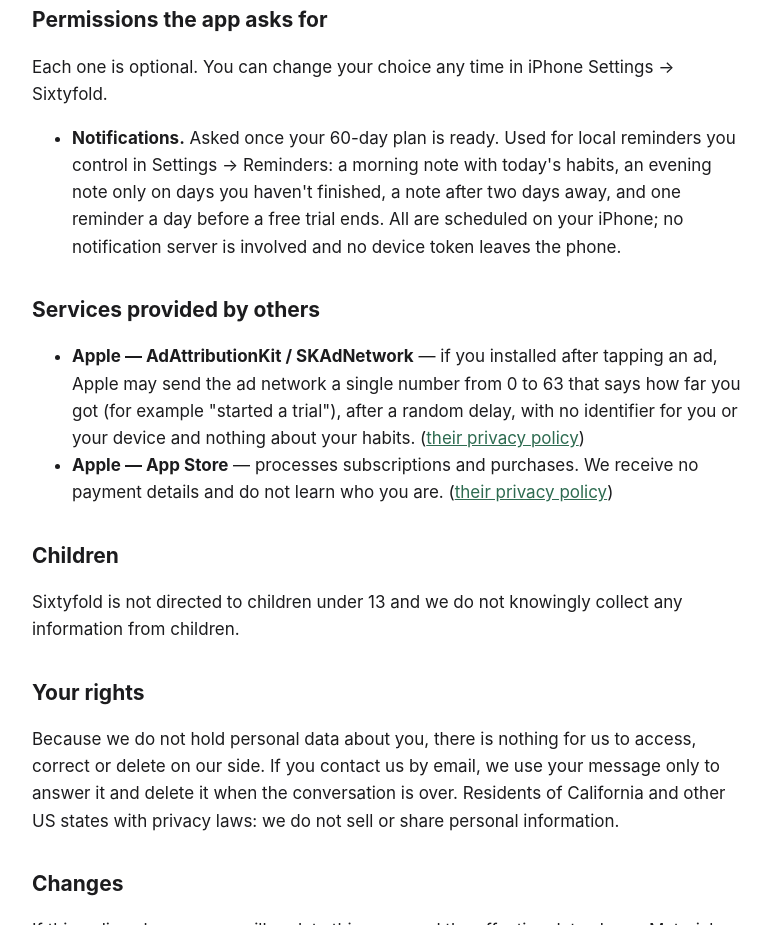
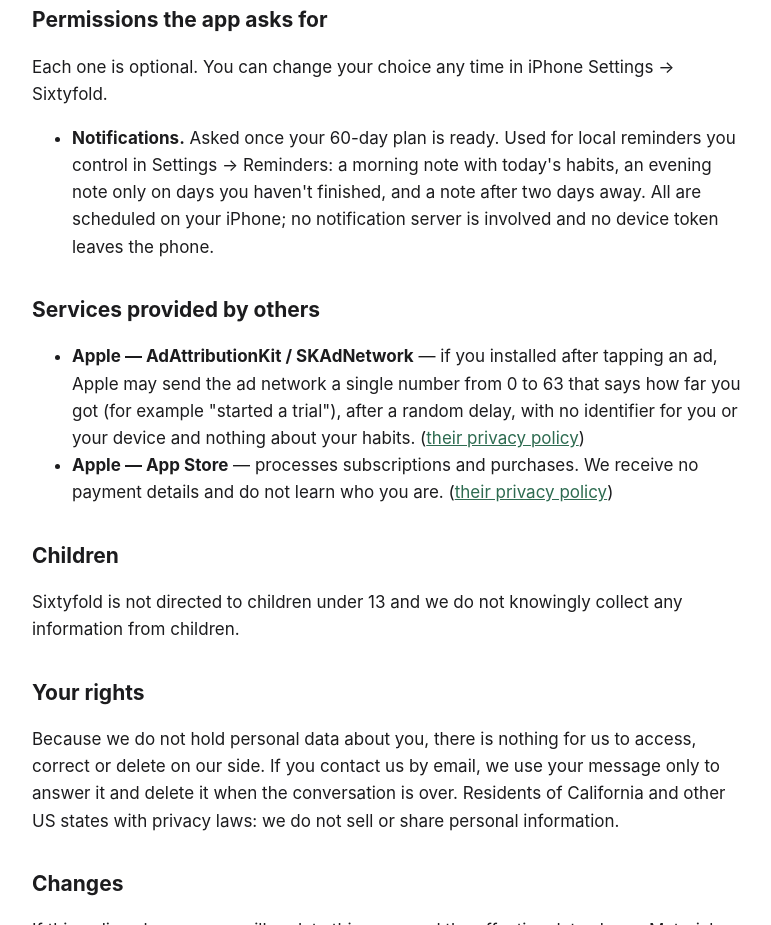
Before and after one commit to idenq/quietoak, a plain HTML site: page sixtyfold/privacy/index.html in a window 1280 px wide. Shown: the part 1100-2025 px from the top of the page, without its empty margins (248-1019 px from the left). Drawn offline with Linux system fonts and the light colour scheme.

Commit message:
Sixtyfold: no trial reminder
Co-Authored-By: Claude Opus 5.5 <noreply@anthropic.com>

```diff
--- a/sixtyfold/privacy/index.html
+++ b/sixtyfold/privacy/index.html
@@ -46,7 +46,7 @@
 
 <h2>Permissions the app asks for</h2>
 <p>Each one is optional. You can change your choice any time in iPhone Settings → Sixtyfold.</p>
-<ul><li><strong>Notifications.</strong> Asked once your 60-day plan is ready. Used for local reminders you control in Settings → Reminders: a morning note with today&#39;s habits, an evening note only on days you haven&#39;t finished, a note after two days away, and one reminder a day before a free trial ends. All are scheduled on your iPhone; no notification server is involved and no device token leaves the phone.</li></ul>
+<ul><li><strong>Notifications.</strong> Asked once your 60-day plan is ready. Used for local reminders you control in Settings → Reminders: a morning note with today&#39;s habits, an evening note only on days you haven&#39;t finished, and a note after two days away. All are scheduled on your iPhone; no notification server is involved and no device token leaves the phone.</li></ul>
 
 
 <h2>Services provided by others</h2>
```
Also changed, not shown: sixtyfold/index.html (+1 -1 lines).
